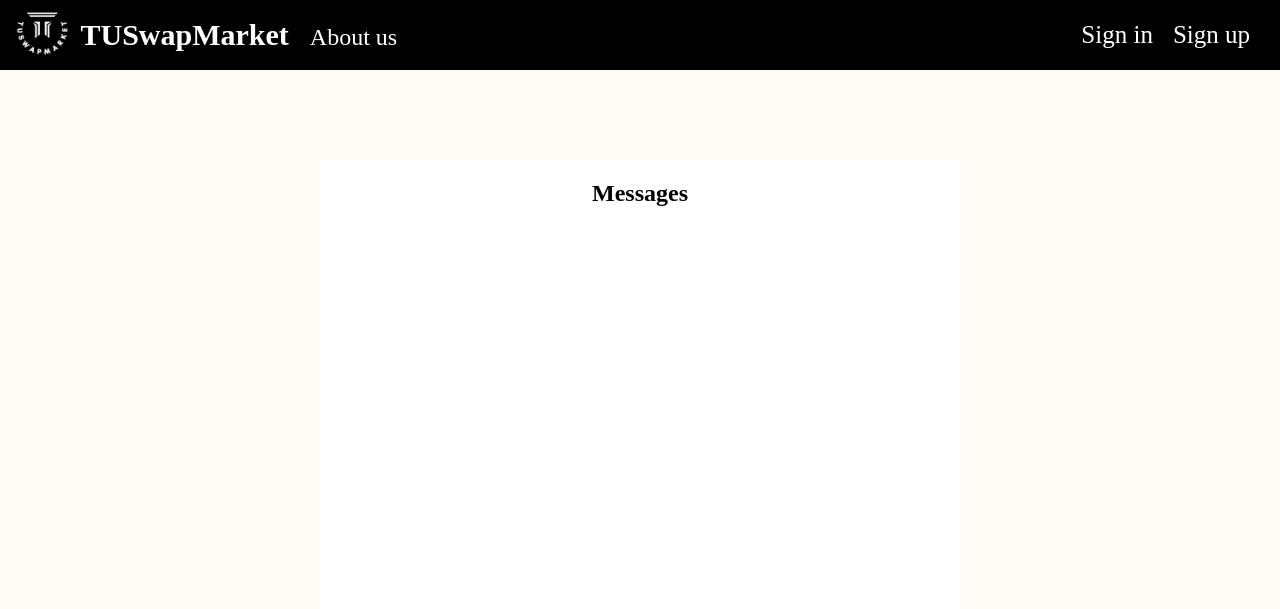
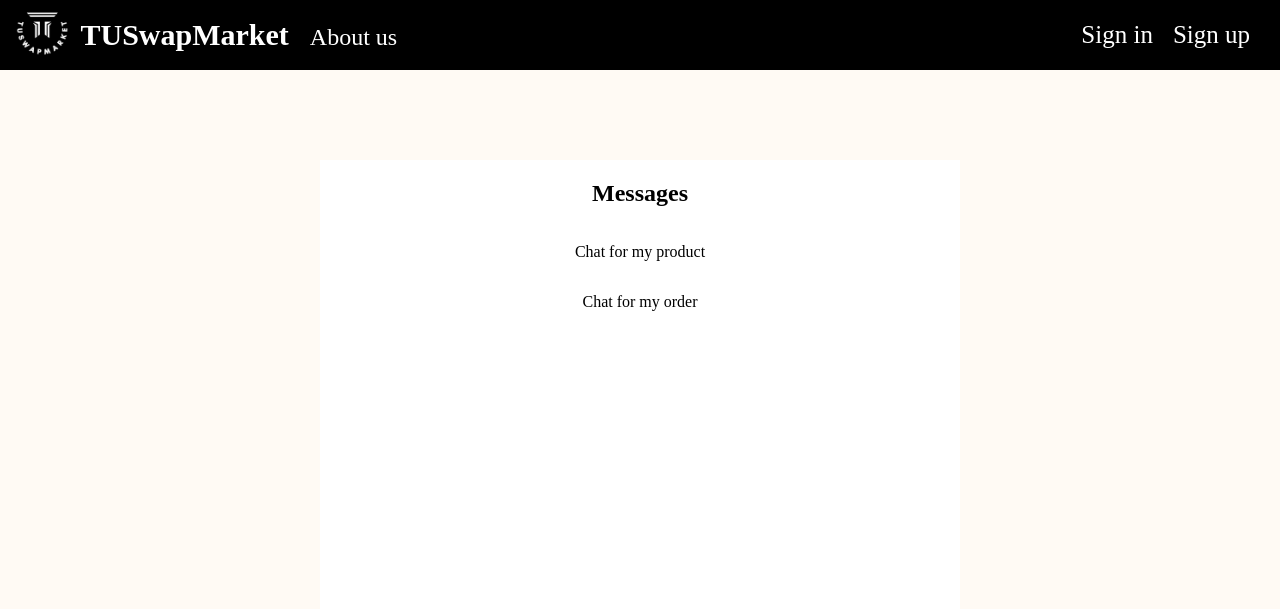
Before and after one commit to 6410685090/TUSwapMarket, a Django app: page /inbox in a window 1280 px wide. Shown: the top 609 px of the page. Run offline with Django 4.2, Linux system fonts and the light colour scheme.

Commit message:
fix some word

```diff
--- a/user/templates/user/inbox.html
+++ b/user/templates/user/inbox.html
@@ -10,11 +10,13 @@
     <div class="box">
         <h2>Messages</h2>
         <div class="allchat">
+            <p style="align-self:center;">Chat for my product</p>
             {% for i in allroom %}
             <div class="chat">
                 <a href="/chat/{{ i.name }}/?username={{ user.username }}" class="bbt">{{ i.name }}</a>
             </div>
             {% endfor %}
+            <p style="align-self:center;">Chat for my order</p>
             {% for i in mychat %}
             <div class="chat">
                 <a href="/chat/{{ i.name }}/?username={{ user.username }}" style="color: rgb(255, 169, 169);" class="bbt">{{ i.name }}</a>
```
